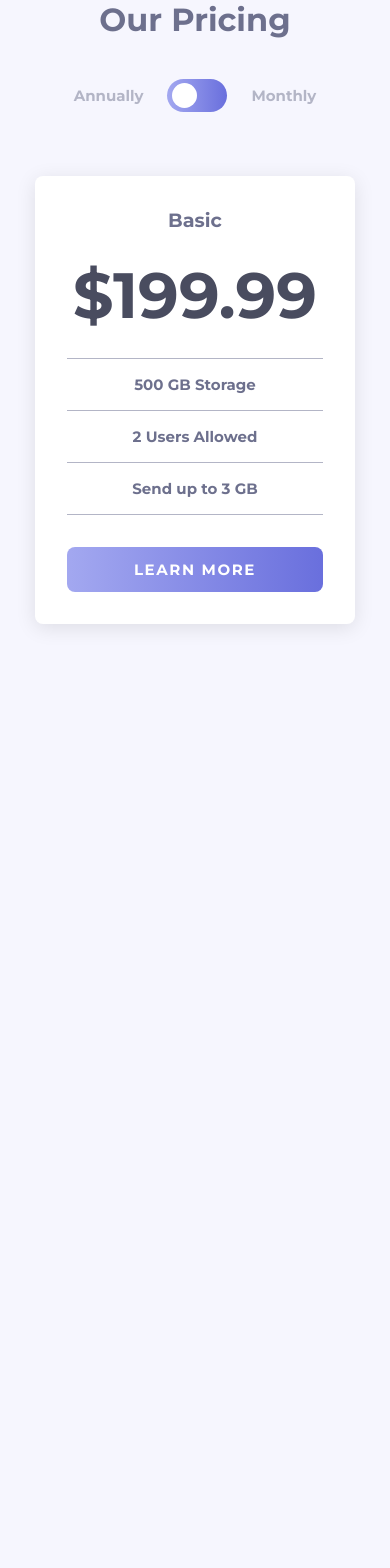
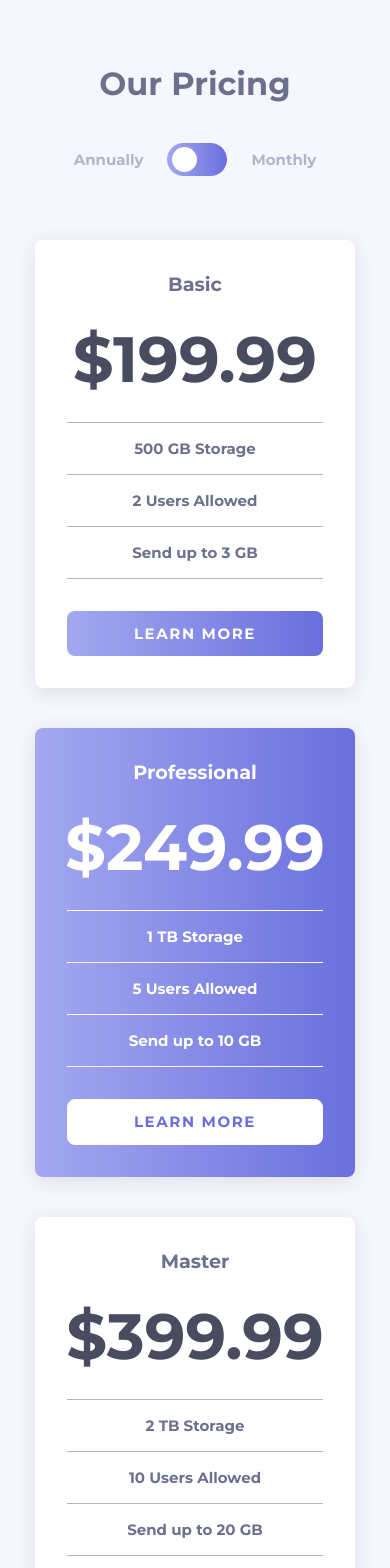
Before and after one commit to Remy349/pricing-component-with-toggle, a React (Vite) app: page / in a window 390 px wide. Shown: the top 1568 px of the page. Before the commit the page ends 844 px from the top, so only its background shows below. Built offline with nearby package versions, Linux system fonts and the light colour scheme.

Commit message:
Project completed, just need to add responsive design

```diff
--- a/src/components/Pricing.jsx
+++ b/src/components/Pricing.jsx
@@ -1,10 +1,18 @@
 import React from 'react'
 import PricingCard from './PricingCard'
+import prices from '../data.js'
 
 const Pricing = () => {
   return (
     <section className='pricing__cards'>
-      <PricingCard />
+      {prices.map((price, i) => (
+        <PricingCard
+          key={i}
+          type={price.type}
+          price={price.price}
+          data={price.data}
+        />
+      ))}
     </section>
   )
 }
--- a/src/components/PricingCard.jsx
+++ b/src/components/PricingCard.jsx
@@ -1,16 +1,21 @@
-import React from 'react'
+import React, { useContext } from 'react'
+import PricingContext from '../context/Pricing/PricingContext'
 
-const PricingCard = () => {
+const PricingCard = ({ type, price, data }) => {
+  const { isClicked } = useContext(PricingContext)
+
   return (
-    <article className='pricing__card basic'>
-      <h2 className='pricing__card-type'>Basic</h2>
-      <h3 className='pricing__card-price'>$199.99</h3>
-      <ul className='pricing__card-list'>
-        <li className='pricing__card-item'>500 GB Storage</li>
-        <li className='pricing__card-item'>2 Users Allowed</li>
-        <li className='pricing__card-item'>Send up to 3 GB</li>
+    <article className={`pricing__card ${type}`}>
+      <h2 className={`pricing__card-type ${type}`}>{type}</h2>
+      <h3 className={`pricing__card-price ${type}`}>
+        {!isClicked ? price.annually : price.monthly}
+      </h3>
+      <ul className={`pricing__card-list ${type}`}>
+        <li>{data.storage} Storage</li>
+        <li>{data.users} Users Allowed</li>
+        <li>Send up to {data.send} GB</li>
       </ul>
-      <a href='#' className='pricing__card-more basic'>
+      <a href='#' className={`pricing__card-more ${type}`}>
         Learn More
       </a>
     </article>
--- /dev/null
+++ b/src/data.js
@@ -0,0 +1,40 @@
+const prices = [
+  {
+    type: 'basic',
+    price: {
+      annually: '$199.99',
+      monthly: '$19.99'
+    },
+    data: {
+      storage: '500 GB',
+      users: '2',
+      send: '3'
+    }
+  },
+  {
+    type: 'professional',
+    price: {
+      annually: '$249.99',
+      monthly: '$24.99'
+    },
+    data: {
+      storage: '1 TB',
+      users: '5',
+      send: '10'
+    }
+  },
+  {
+    type: 'master',
+    price: {
+      annually: '$399.99',
+      monthly: '$39.99'
+    },
+    data: {
+      storage: '2 TB',
+      users: '10',
+      send: '20'
+    }
+  }
+]
+
+export default prices
--- a/src/scss/base/_base.scss
+++ b/src/scss/base/_base.scss
@@ -11,7 +11,6 @@
 body {
   font-family: 'Montserrat', sans-serif;
   background-color: c.$Very-Light-Grayish-Blue;
-  color: c.$Dark-Grayish-Blue;
 }
 
 a {
--- a/src/scss/page/_pricing.scss
+++ b/src/scss/page/_pricing.scss
@@ -4,6 +4,7 @@
   display: flex;
   align-items: center;
   flex-direction: column;
+  padding: 4rem 0 5rem;
 
   &__title {
     color: c.$Grayish-Blue;
@@ -37,6 +38,10 @@
         inset: 0;
         border-radius: 2rem;
 
+        &:hover {
+          background: c.$Light-Grayish-Blue;
+        }
+
         &::before {
           content: '';
           position: absolute;
@@ -46,7 +51,7 @@
           bottom: 4px;
           left: 5px;
           border-radius: 50%;
-          transition: .3s;
+          transition: all .3s;
         }
       }
 
@@ -54,6 +59,12 @@
         transform: translateX(25px);
       }
     }
+  }
+
+  &__cards {
+    display: flex;
+    flex-direction: column;
+    row-gap: 2.5rem;
   }
 
   &__card {
@@ -66,31 +77,70 @@
     width: 20rem;
     font-size: .938rem;
 
-    &.basic {
+    &.basic,
+    &.master {
       background-color: hsl(0, 0%, 100%);
+    }
+
+    &.professional {
+      background: linear-gradient(to right, hsl(236, 72%, 79%), hsl(237, 63%, 64%));
     }
 
     &-type {
       font-size: 1.2rem;
-      color: c.$Grayish-Blue;
+      text-transform: capitalize;
+
+      &.basic,
+      &.master {
+        color: c.$Grayish-Blue;
+      }
+
+      &.professional {
+        color: hsl(0, 0%, 100%);
+      }
     }
 
     &-price {
       font-size: 4rem;
       margin: 1.5rem 0;
+
+      &.basic,
+      &.master {
+        color: c.$Dark-Grayish-Blue;
+      }
+
+      &.professional {
+        color: hsl(0, 0%, 100%);
+      }
     }
 
     &-list {
       margin-bottom: 2rem;
-      color: c.$Grayish-Blue;
       width: 100%;
       text-align: center;
-      border-top: 1px solid c.$Light-Grayish-Blue;
-    }
 
-    &-item {
-      border-bottom: 1px solid c.$Light-Grayish-Blue;
-      padding: 1rem 0;
+      & li {
+        padding: 1rem 0;
+      }
+
+      &.basic,
+      &.master {
+        color: c.$Grayish-Blue;
+        border-top: 1px solid c.$Light-Grayish-Blue;
+
+        & li {
+          border-bottom: 1px solid c.$Light-Grayish-Blue;
+        }
+      }
+
+      &.professional {
+        color: hsl(0, 0%, 100%);
+        border-top: 1px solid hsl(0, 0%, 100%);
+
+        & li {
+          border-bottom: 1px solid hsl(0, 0%, 100%);
+        }
+      }
     }
 
     &-more {
@@ -103,7 +153,8 @@
       cursor: pointer;
       transition: all .3s;
 
-      &.basic {
+      &.basic,
+      &.master {
         background: linear-gradient(to right, hsl(236, 72%, 79%), hsl(237, 63%, 64%));
         color: hsl(0, 0%, 100%);
 
@@ -113,6 +164,17 @@
           border: 1px solid hsl(237, 63%, 64%);
         }
       }
+
+      &.professional {
+        background-color: hsl(0, 0%, 100%);
+        color: hsl(237, 63%, 64%);
+        border: 1px solid hsl(0, 0%, 100%);
+
+        &:hover {
+          background-color: transparent;
+          color: hsl(0, 0%, 100%);
+        }
+      }
     }
   }
 }
```
Also changed, not shown: text.txt (deleted).
